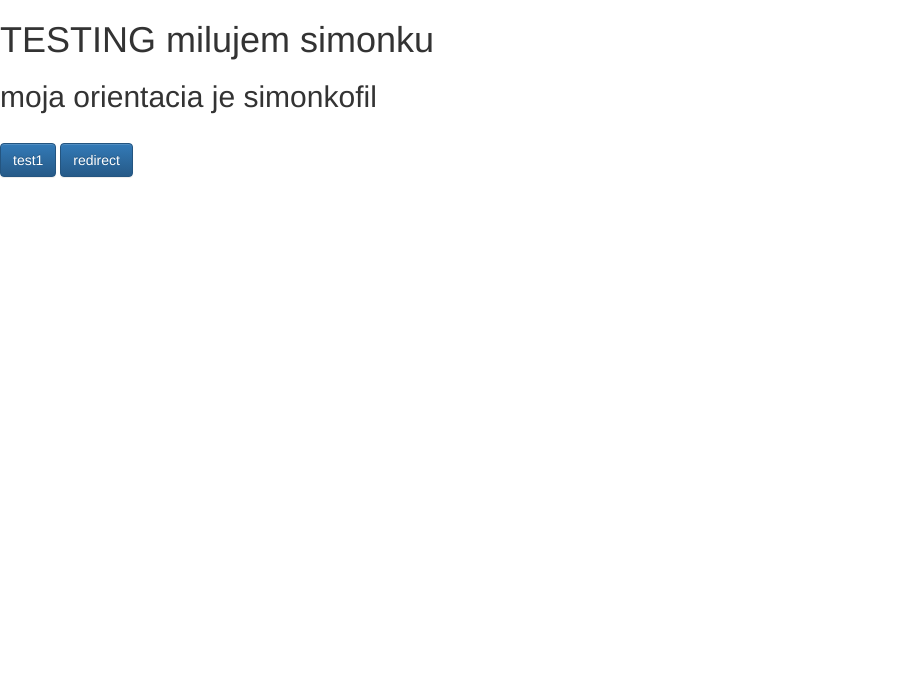
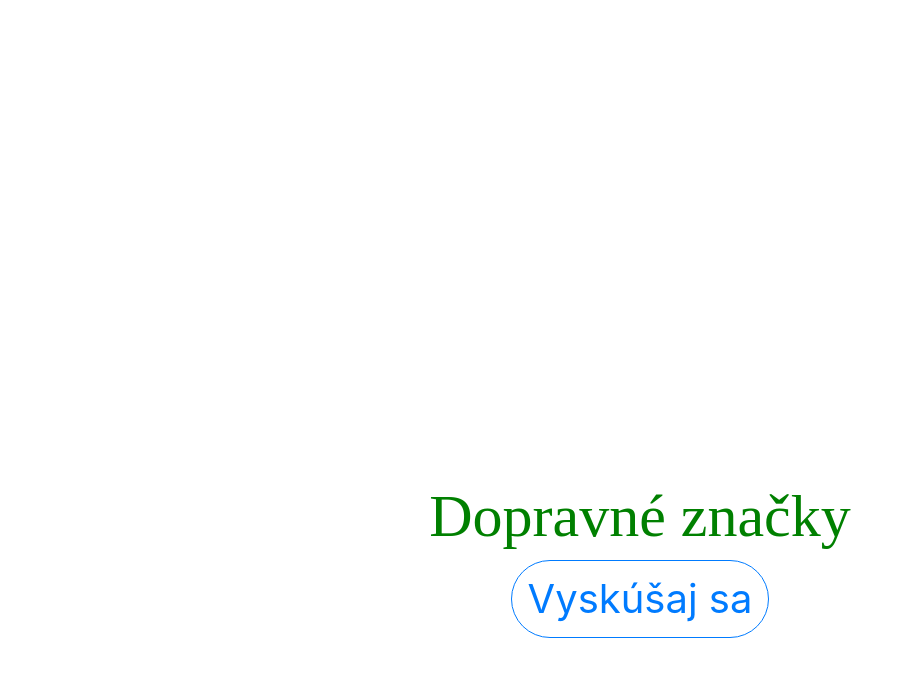
Before and after one commit to Cupprum/ROAD_SIGNS, a Django app: page / in a window 1280 px wide. Shown: the top 677 px of the page, without its empty margins (0-914 px from the left). Run offline with Django 3.2, Linux system fonts and the light colour scheme; some libraries are stand-ins or nearby versions.

Commit message:
html css doesnt work yet

```diff
--- /dev/null
+++ b/project/polls/static/polls/style.css
@@ -0,0 +1,5 @@
+.samkov_test {
+    font-family: "Times New Roman", Times, serif;
+    font-size: 60px;
+    color: green;
+}
--- a/project/polls/templates/polls/index.html
+++ b/project/polls/templates/polls/index.html
@@ -3,7 +3,7 @@
     <link rel="stylesheet" href="//maxcdn.bootstrapcdn.com/bootstrap/3.2.0/css/bootstrap-theme.min.css">
 </head>
 <body>
-    <form action="/" method = "post">{% csrf_token %}
+    <form action="/test1/" method = "post">{% csrf_token %}
         <h1>TESTING {{ name }}</h1>
         <h2>moja orientacia je {{ orientation }}</h2>
 
--- /dev/null
+++ b/project/polls/templates/polls/welcome_page.html
@@ -0,0 +1,18 @@
+<head>
+    {% load static %}
+    <link rel="stylesheet" type="text/css" href="{% static 'polls/style.css' %}">
+    <link rel="stylesheet" href="https://stackpath.bootstrapcdn.com/bootstrap/4.1.3/css/bootstrap.min.css" integrity="sha384-MCw98/SFnGE8fJT3GXwEOngsV7Zt27NXFoaoApmYm81iuXoPkFOJwJ8ERdknLPMO" crossorigin="anonymous">
+
+
+</head>
+<body>
+    <form action="/" method = "post">{% csrf_token %}
+        <div style="height: 60%"></div>
+        <div class="container text-center">
+            <div class="col-lg-12">
+                <h1 class="samkov_test">Dopravné značky</h1>
+                <button type="submit" name="start_test" class="btn btn-outline-primary btn-lg" style="border-radius: 40px; font-size: 40px;">Vyskúšaj sa</button>
+            </div>
+        </div>
+    </form>
+</body>
--- a/project/polls/urls.py
+++ b/project/polls/urls.py
@@ -2,6 +2,7 @@ from django.urls import path
 from . import views
 
 urlpatterns = [
-    path('', views.index, name='index'),
+    path('', views.welcome_page, name='welcome_page'),
+    path('test1/', views.index, name='index'),
     path('test2/', views.index2, name='index2')
 ]
--- a/project/polls/views.py
+++ b/project/polls/views.py
@@ -5,15 +5,20 @@ from django.shortcuts import redirect
 
 
 @require_http_methods(["GET", "POST"])
+def welcome_page(request):
+    if request.method == 'GET':
+        template = loader.get_template('polls/welcome_page.html')
+        return HttpResponse(template.render({}, request))
+
+
+@require_http_methods(["GET", "POST"])
 def index(request):
-    print(request.method)
     if request.method == 'GET':
         template = loader.get_template('polls/index.html')
         context = {'name': 'milujem simonku', 'orientation': 'simonkofil'}
         return HttpResponse(template.render(context, request))
 
     elif request.method == 'POST':
-        print(request.POST)
         if 'test1' in request.POST:
             return HttpResponse('THIS IS HOW IT WORKS')
 
```
